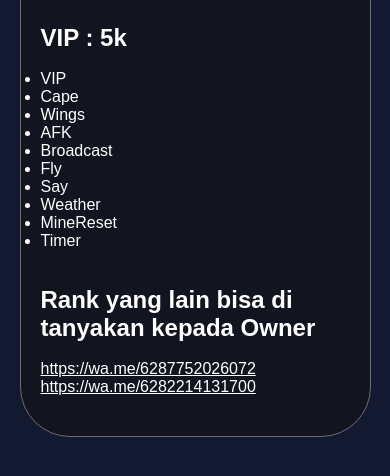
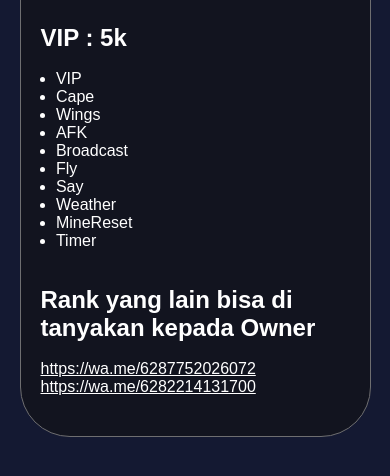
Before and after one commit to termioncustomer/termioncustomer.github.io, a plain HTML site: page store.html in a window 390 px wide. Shown: the part 222-698 px from the top of the page. Drawn offline with Linux system fonts and the light colour scheme.

Commit message:
Add files via upload

```diff
--- a/css/store.css
+++ b/css/store.css
@@ -33,6 +33,10 @@ body .content{
     border: 1px solid #6e6e70;
 }
 
+body .content .rank ul li{
+    margin-left: 2%;
+}
+
 @media only screen and (max-width: 700px) {
     body .judul .logo{
         width: 90%;
@@ -41,4 +45,7 @@ body .content{
         width: 90%;
         padding: 40px 20px;
     }
+    body .content .rank ul li{
+        margin-left: 5%;
+    }
 }
```
